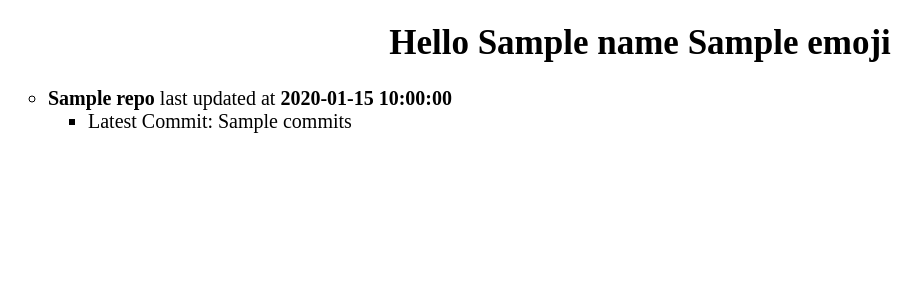
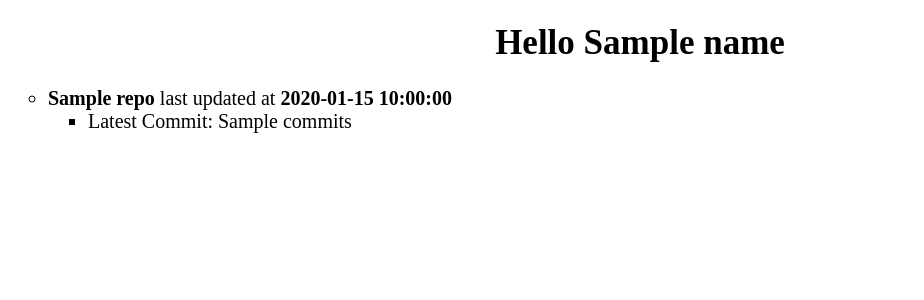
Before and after one commit to yf724/SSE-Lab2, a Flask app: template src/templates/githubUsername.html in a window 1280 px wide. Shown: the top 300 px of the page, without its empty margins (0-924 px from the left). Run offline with Flask 3, Linux system fonts and the light colour scheme; the template is opened without the code that fills it: most values are stand-ins (such as "Sample title", 1, 10 or a date in 2020).

Commit message:
Modified

```diff
--- a/src/app.py
+++ b/src/app.py
@@ -31,9 +31,6 @@ def github():
 def githubUsername():
     input_name = request.form.get("name")
     response = requests.get(f"https://api.github.com/users/{input_name}/repos")
-    emoji = response.get(
-        "https://github.githubassets.com/images/"
-        "icons/emoji/unicode/1f947.png?v8")
     REPOS = []
     if response.status_code == 200:
         repos = response.json()
@@ -47,7 +44,7 @@ def githubUsername():
         REPOS.append(
             {'repo': full_name, 'time': time, 'commits': commits})
     return render_template(
-        "githubUsername.html", name=input_name, repos=REPOS, emoji=emoji)
+        "githubUsername.html", name=input_name, repos=REPOS)
 
 
 def process_query(query):
--- a/src/templates/githubUsername.html
+++ b/src/templates/githubUsername.html
@@ -5,7 +5,7 @@
 		<title>hello</title>
 	</head>
 	<body>
-		<h1 style="font-size: 35px; text-align: center;">Hello {{ name }} {{emoji}} </h1>
+		<h1 style="font-size: 35px; text-align: center;">Hello {{ name }} </h1>
 		{%if repos%}
 			<ul style="font-size: 20px; ">
 			{%for repo in repos %}
```
